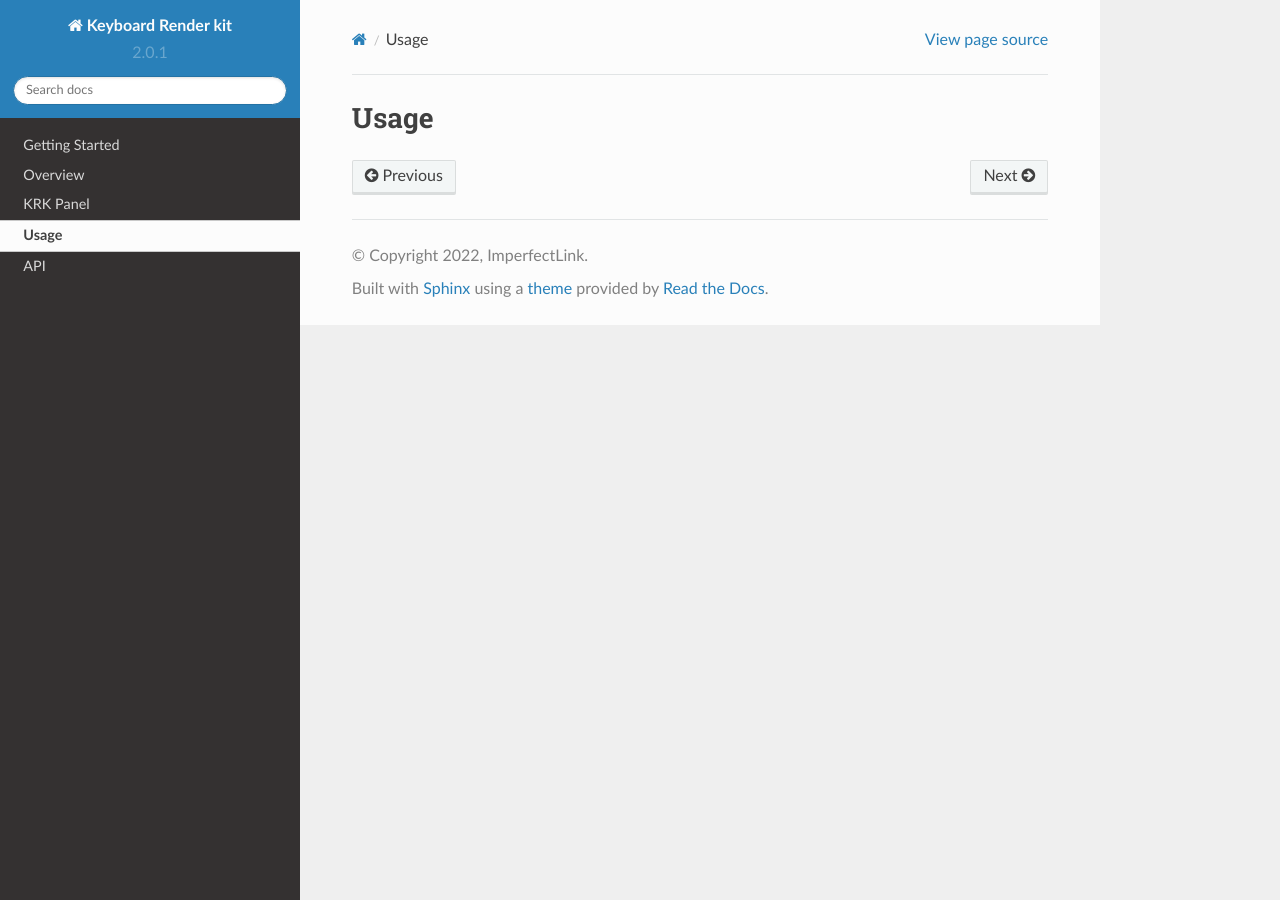
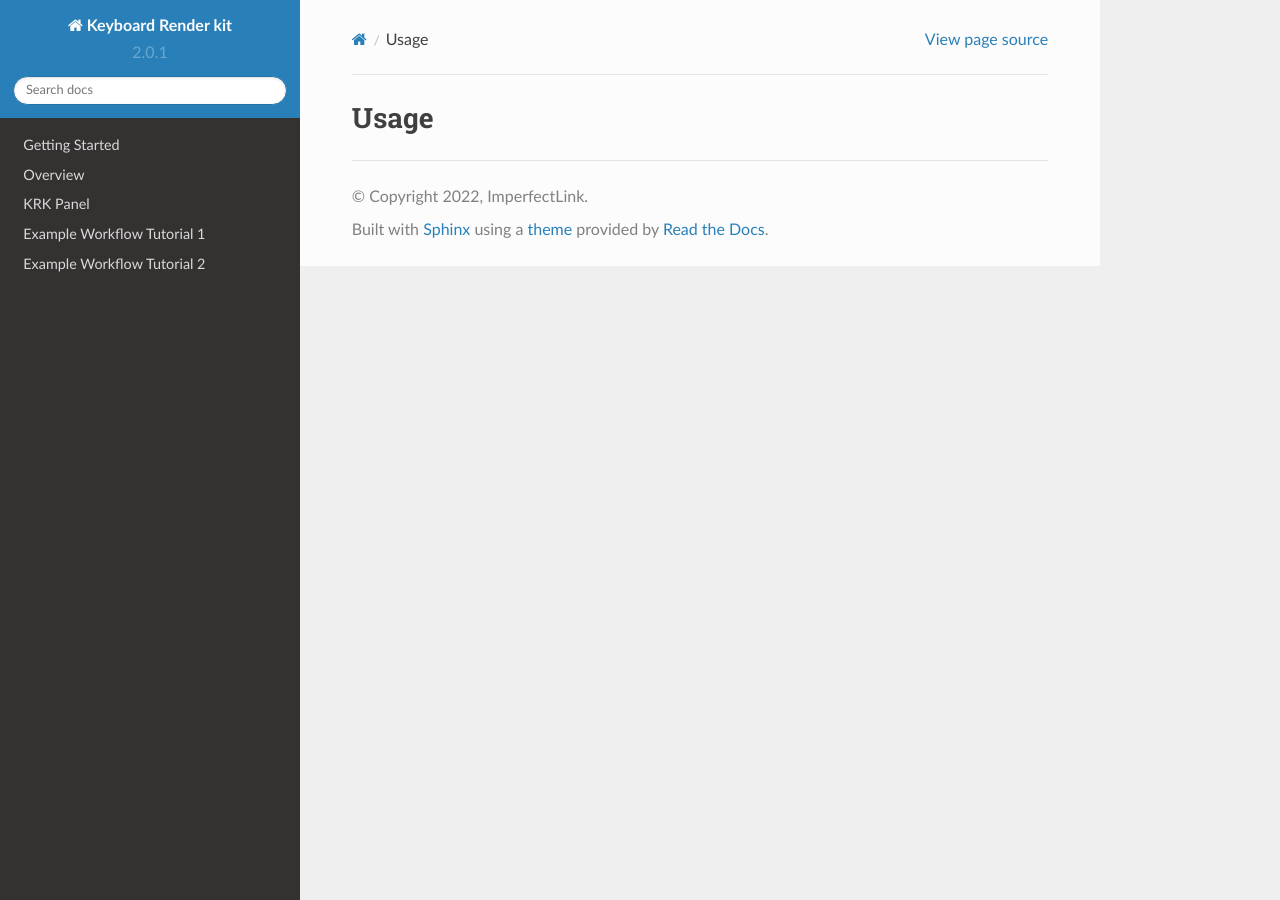
Before and after one commit to imperfectlink/KeyboardRenderKit, a Sphinx documentation site: the page built from docs/source/usage.rst, in a window 1280 px wide. Built offline with Sphinx 7.4.7 and the Read the Docs theme 2.0.0, drawn with Linux system fonts in a browser that asks for light colours; pages that are not in the unit, such as notebooks, are missing from menus.

Commit message:
Update index.rst

```diff
--- a/docs/source/index.rst
+++ b/docs/source/index.rst
@@ -19,6 +19,5 @@ Blender 3.1 or newer
    gettingstarted
    overview
    krkpanel
-   usage
-   test
-   api
+   workflow1
+   workflow2
```
